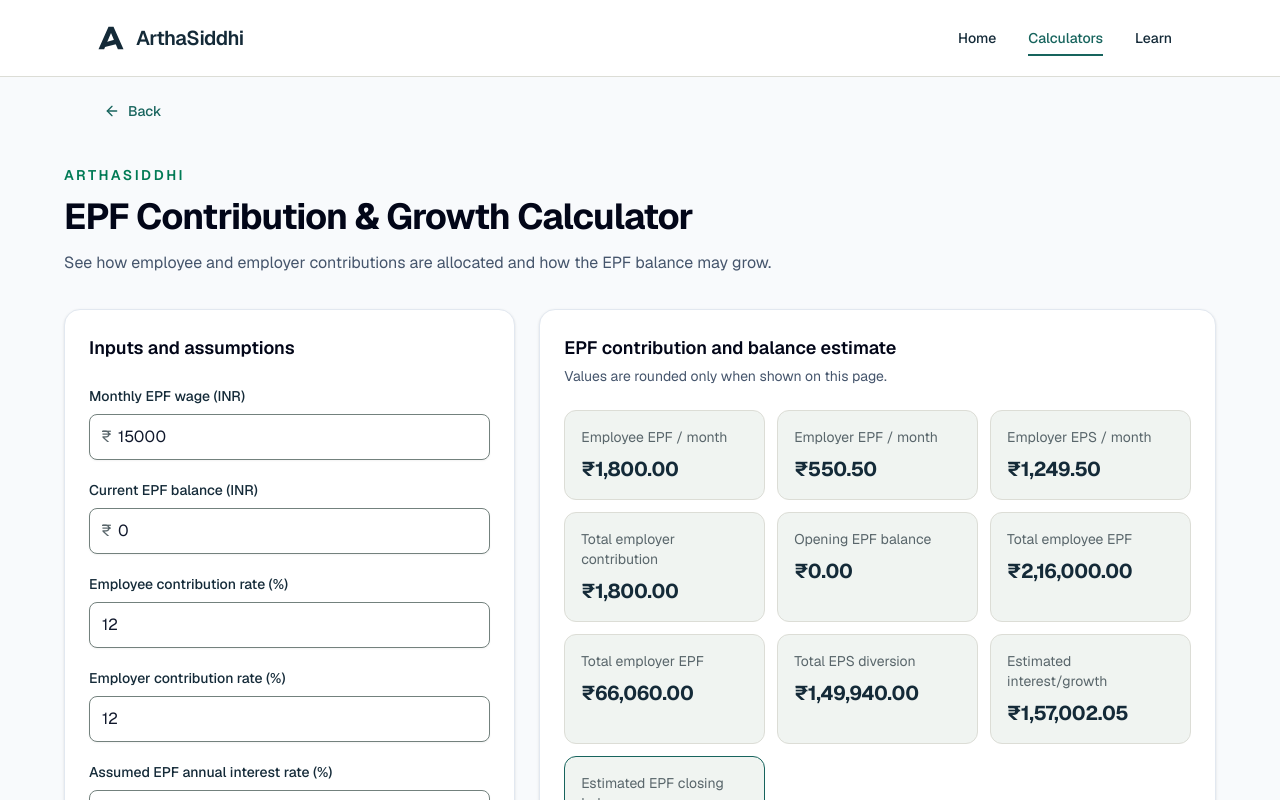
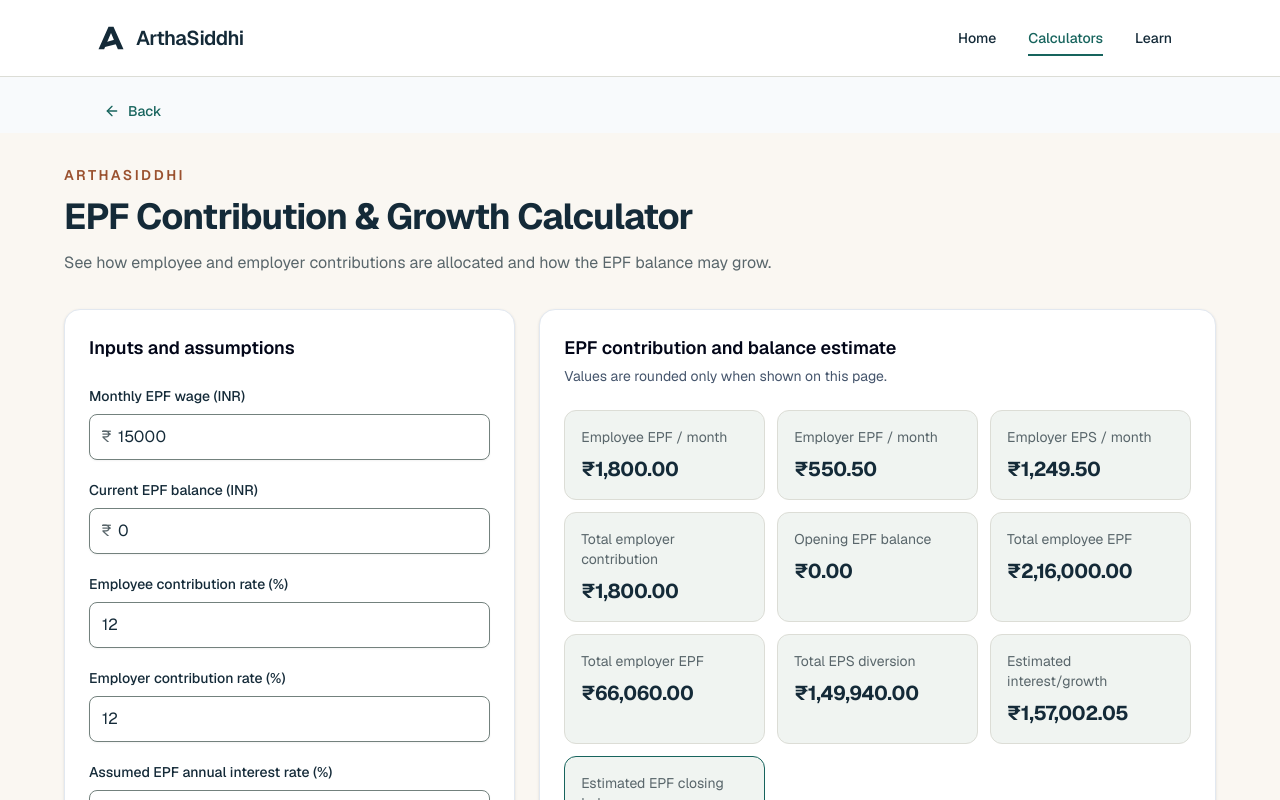
Before and after one commit to applekanna5-bit/arthasiddhi, a Next.js app: page /calculators/epf in a window 1280 px wide. Shown: the top 800 px of the page. Built offline with nearby package versions, Linux system fonts and the light colour scheme.

Commit message:
Refine shared calculator presentation without changing calculation behavior

```diff
--- a/components/calculator/CalculatorLayout.tsx
+++ b/components/calculator/CalculatorLayout.tsx
@@ -16,13 +16,13 @@ export function CalculatorLayout({
   children: ReactNode;
 }) {
   return (
-    <main className="flex-1 bg-slate-50 px-4 py-8 text-slate-900 sm:px-6 lg:px-8">
+    <main className="flex-1 bg-[var(--as-surface-page)] px-4 py-8 text-[var(--as-text-primary)] sm:px-6 lg:px-8">
       <div className="mx-auto max-w-6xl">
         <section>
           <header className="mb-8 max-w-3xl">
-            <p className="mb-3 text-sm font-semibold tracking-[0.18em] text-emerald-700 uppercase">{eyebrow}</p>
-            <h1 className="text-3xl font-bold tracking-tight text-slate-950 sm:text-4xl">{title}</h1>
-            <p className="mt-3 text-base leading-7 text-slate-600">{description}</p>
+            <p className="mb-3 text-sm font-semibold tracking-[0.18em] text-[var(--as-brand-copper)] uppercase">{eyebrow}</p>
+            <h1 className="text-3xl font-bold tracking-tight text-[var(--as-text-primary)] sm:text-4xl">{title}</h1>
+            <p className="mt-3 text-base leading-7 text-[var(--as-text-secondary)]">{description}</p>
           </header>
           {children}
           {calculatorSlug && <CalculatorRelatedContent slug={calculatorSlug} />}
```
